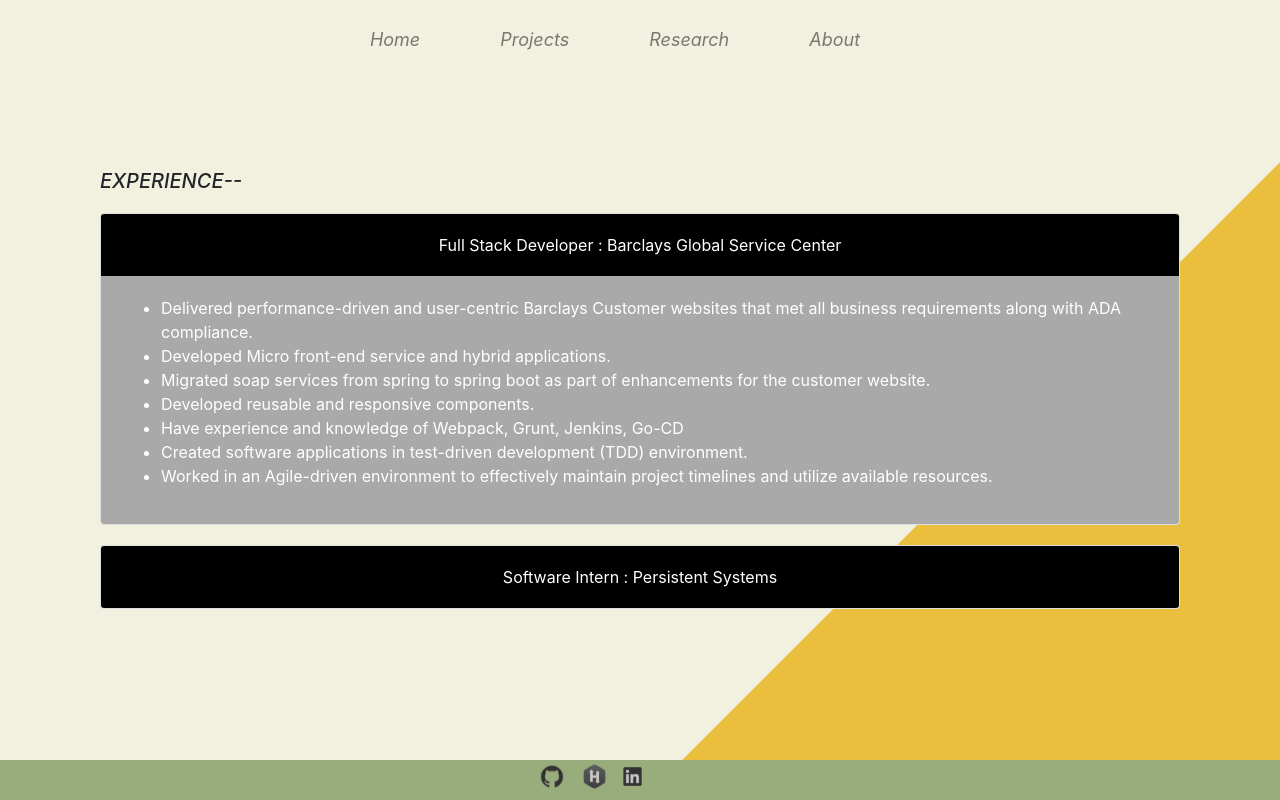
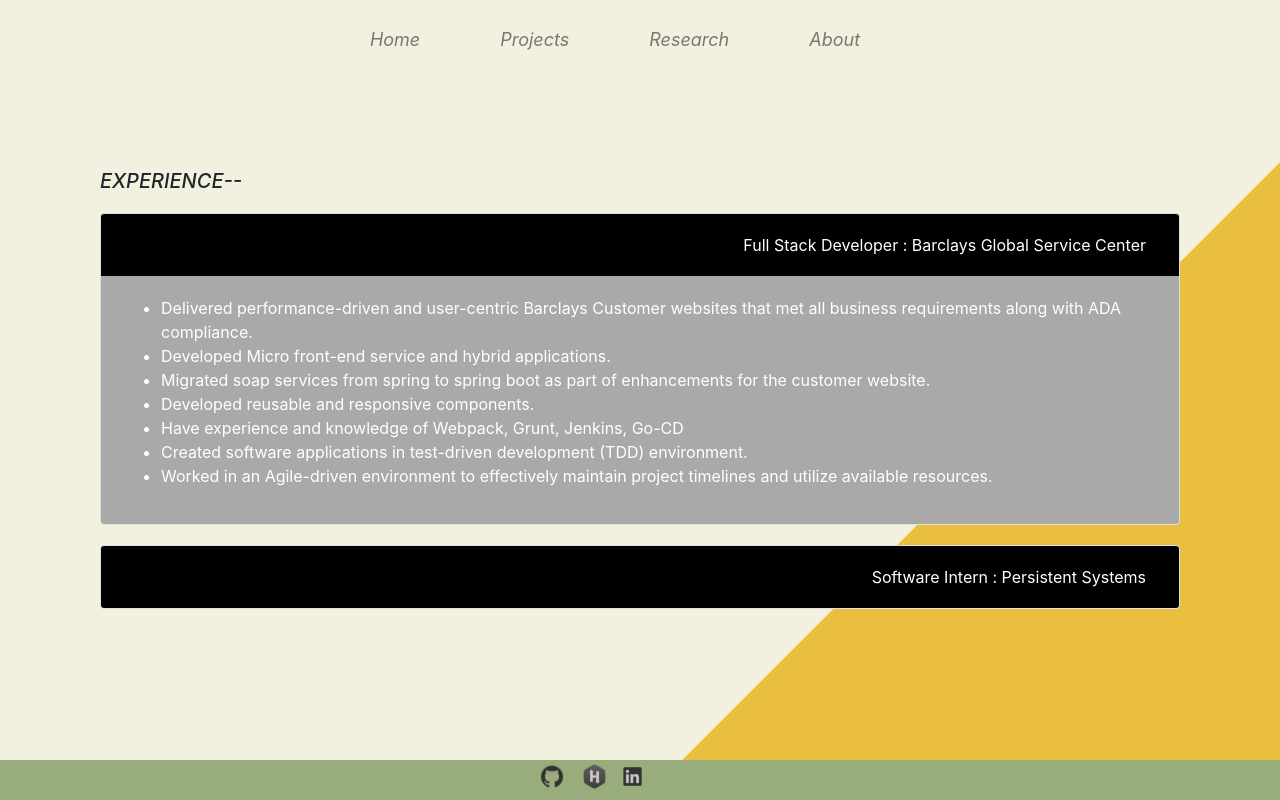
Before and after one commit to valla0110/Portfolio, a React (Create React App) app: page /experience in a window 1280 px wide. Built offline with nearby package versions, Linux system fonts and the light colour scheme; a web font is replaced by a local one.

Commit message:
text alignment

```diff
--- a/src/App.scss
+++ b/src/App.scss
@@ -232,6 +232,12 @@
 }
 .accordion>.card>.card-header{
   background: black;
+  button{
+    text-align: right;
+    @media (max-width: 480px) {
+      text-align: center;
+    }
+  }
 
 }
 .card-body{
--- a/src/Components/Experience.js
+++ b/src/Components/Experience.js
@@ -10,12 +10,10 @@
 
                 <div className="card">
                     <div className="card-header" id="headingOne">
-                        <h2 className="mb-0">
                         <button className="btn btn-link btn-block" type="button" data-toggle="collapse"
                                 data-target="#collapseOne" aria-expanded="true" aria-controls="collapseOne" style={{color:'white',textDecoration:'none'}}>
                             {Object.keys(EXPERIENCE)[0]}
                         </button>
-                        </h2>
                     </div>
 
                     <div id="collapseOne" className="collapse show" aria-labelledby="headingOne"
@@ -35,13 +33,11 @@
 
                 <div className="card">
                     <div className="card-header" id="headingTwo">
-                        <h2 className="mb-0">
                         <button className="btn btn-link btn-block collapsed" type="button"
                                 data-toggle="collapse" data-target="#collapseTwo" aria-expanded="false"
                                 aria-controls="collapseTwo" style={{color:'white',textDecoration:'none'}}>
                             {Object.keys(EXPERIENCE)[1]}
                         </button>
-                        </h2>
                     </div>
                     <div id="collapseTwo" class="collapse" aria-labelledby="headingTwo" data-parent="#accordionExample">
                         <div class="card-body">
```
Lines whose indentation alone changed are shown as unchanged.
